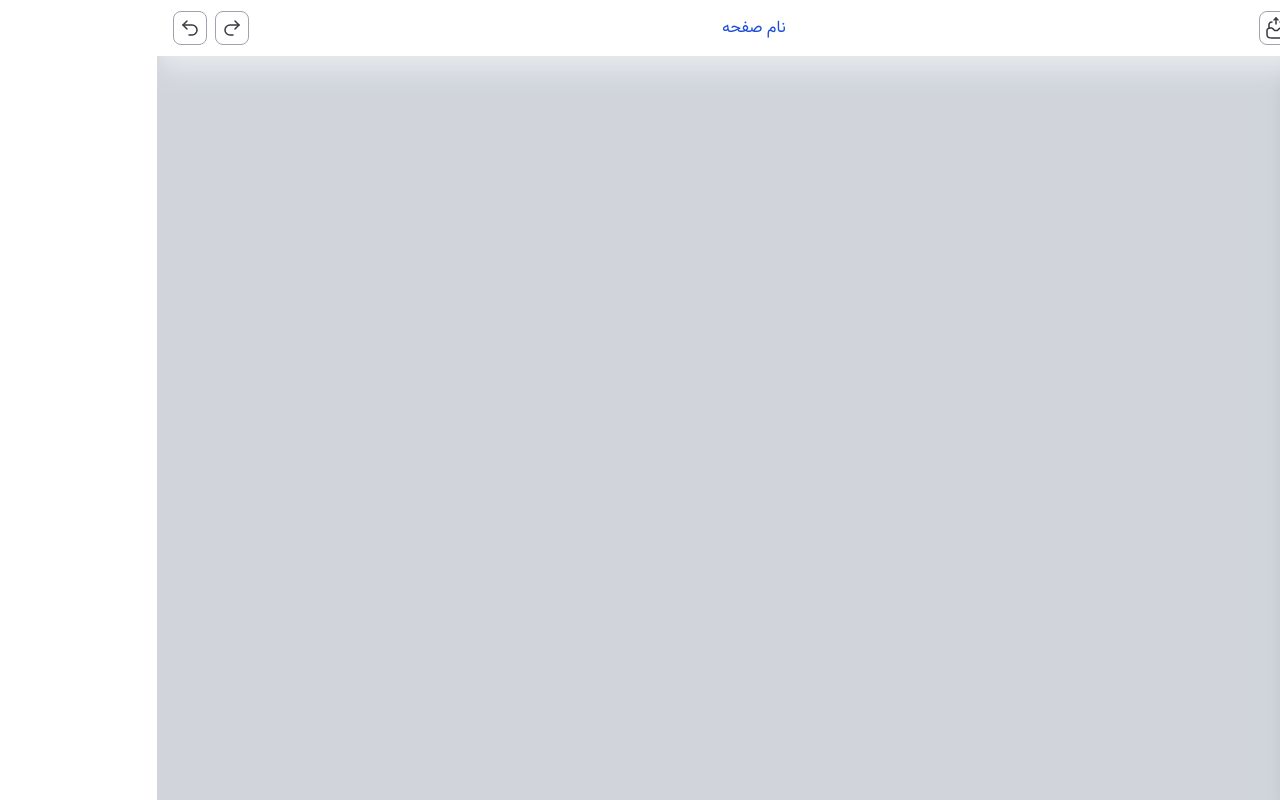
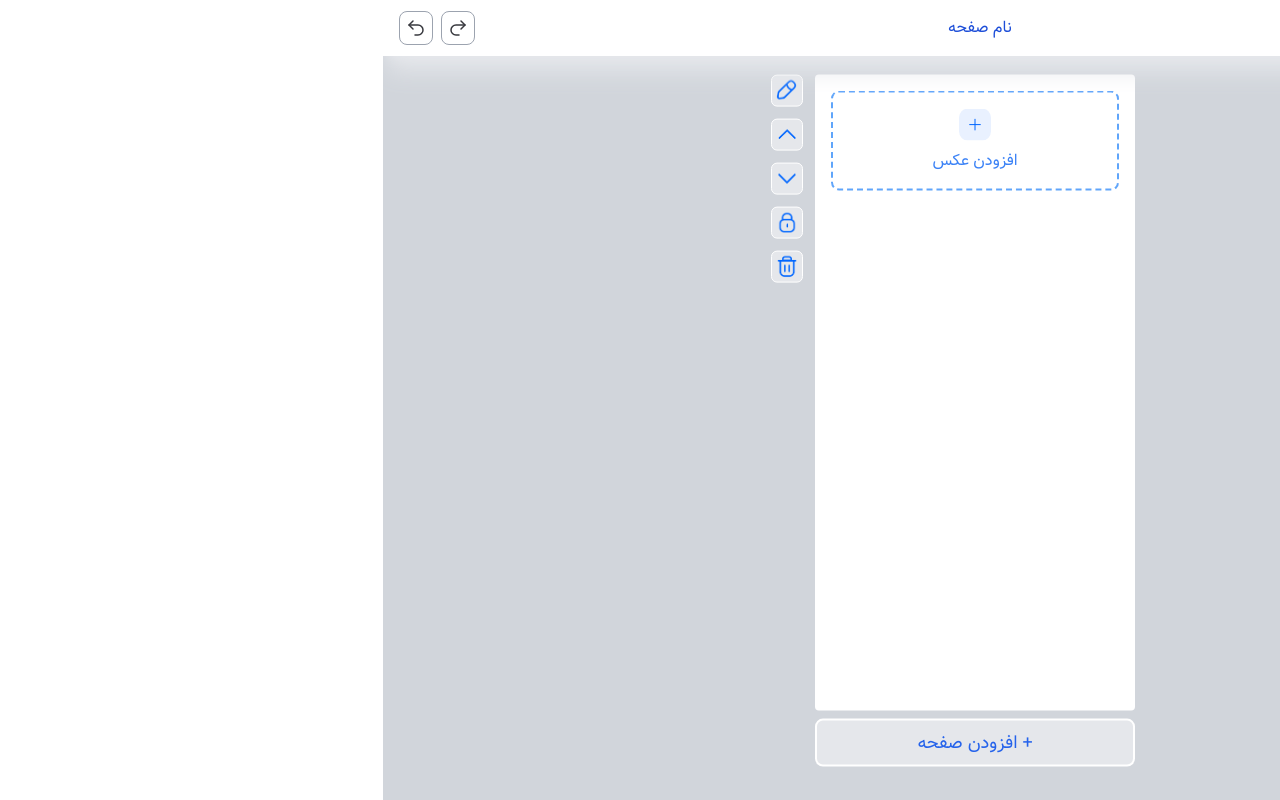
Before and after one commit to mostafagh79/Page-Builder-React, a React (Vite) app: page /layout in a window 1280 px wide. Built offline with nearby package versions, Linux system fonts and the light colour scheme.

Commit message:
Feature : dropbox

```diff
--- /dev/null
+++ b/src/components/drawer/DropBox.jsx
@@ -0,0 +1,55 @@
+import { DropBoxIcons } from "./DropBoxIcons";
+import pen from "../../assets/images/pen.png";
+import up from "../../assets/images/up.png";
+import down from "../../assets/images/down.png";
+import lock from "../../assets/images/lock.png";
+import trash from "../../assets/images/trash.png";
+import plus from "../../assets/images/plus-sign.svg";
+
+function DropBox() {
+  return (
+    <section id="page-builder" className="mx-auto h-full">
+      <div
+        id="main-wrapper"
+        className="main-wrapper flex relative top-1/2 -translate-y-1/2"
+      >
+        <div>
+          <div className="middle-div">
+            <a className="upload-section">
+              <div className="upload-section--plus">
+                <img src={`${plus}`} alt="plus sign" />
+              </div>
+              <p className="text-blue-500">افزودن عکس</p>
+            </a>
+          </div>
+          <button className="btn-under">+ افزودن صفحه</button>
+        </div>
+        <div className="flex--basic mr-3 gap-3">
+          <DropBoxIcons
+            alt={"pen"}
+            iconSrc={`${pen}`}
+            href={"#"}
+          ></DropBoxIcons>
+          <DropBoxIcons alt={"up"} iconSrc={`${up}`} href={"#"}></DropBoxIcons>
+          <DropBoxIcons
+            alt={"down"}
+            iconSrc={`${down}`}
+            href={"#"}
+          ></DropBoxIcons>
+          <DropBoxIcons
+            alt={"lock"}
+            iconSrc={`${lock}`}
+            href={"#"}
+          ></DropBoxIcons>
+          <DropBoxIcons
+            alt={"trash"}
+            iconSrc={`${trash}`}
+            href={"#"}
+          ></DropBoxIcons>
+        </div>
+      </div>
+    </section>
+  );
+}
+
+export { DropBox };
--- /dev/null
+++ b/src/components/drawer/DropBoxIcons.jsx
@@ -0,0 +1,14 @@
+
+
+function DropBoxIcons(props) {
+  return (
+     <a href={props.href} className="btn-middle">
+      <img
+        src={props.iconSrc}
+        alt={props.alt}
+      />
+    </a>
+  )
+}
+
+export  {DropBoxIcons}
--- a/src/index.css
+++ b/src/index.css
@@ -44,6 +44,22 @@
     @apply w-full border border-gray-400 rounded-lg py-2 overflow-hidden;
     transition: background-color 300ms;
   }
+  .main-wrapper {
+    @apply h-[95%] w-96 mx-auto px-2;
+  }
+   .middle-div {
+    @apply bg-white h-[90%] w-80 p-4 rounded;
+  }
+  .upload-section {
+    @apply border-2 border-dashed border-blue-400 flex justify-center items-center p-4 rounded-lg w-full h-fit flex-col space-y-2 cursor-pointer;
+  }
+  .btn-under {
+    @apply bg-gray-200 h-12 w-80 rounded-lg mt-2 text-blue-600 text-lg text-center border-2 border-white;
+  }
+   .btn-middle {
+    @apply bg-gray-200 h-8 w-8 border-[1px] border-white rounded-md text-center p-1;
+  }
+
 
 }
  @layer utilities{
--- a/src/layout/Layout.jsx
+++ b/src/layout/Layout.jsx
@@ -1,3 +1,4 @@
+import { DropBox } from "../components/drawer/DropBox"
 import { TemplateNavbar } from "./TemplateNavbar"
 import  TemplateSideBar  from "./TemplateSideBar"
 
@@ -5,7 +6,11 @@ function Layout() {
   return (
     <div className="bg-gray-300 h-screen w-full">
         <TemplateNavbar/>
-        <main className="relative w-full h-[calc(100%-56px)]"><TemplateSideBar/></main>
+        <main className="relative w-full h-[calc(100%-56px)]">
+          <TemplateSideBar/>
+          <DropBox/>
+        </main>
+
     </div>
   )
 }
```
Also changed, not shown: src/components/drawer/SwitchButton.jsx (added).
